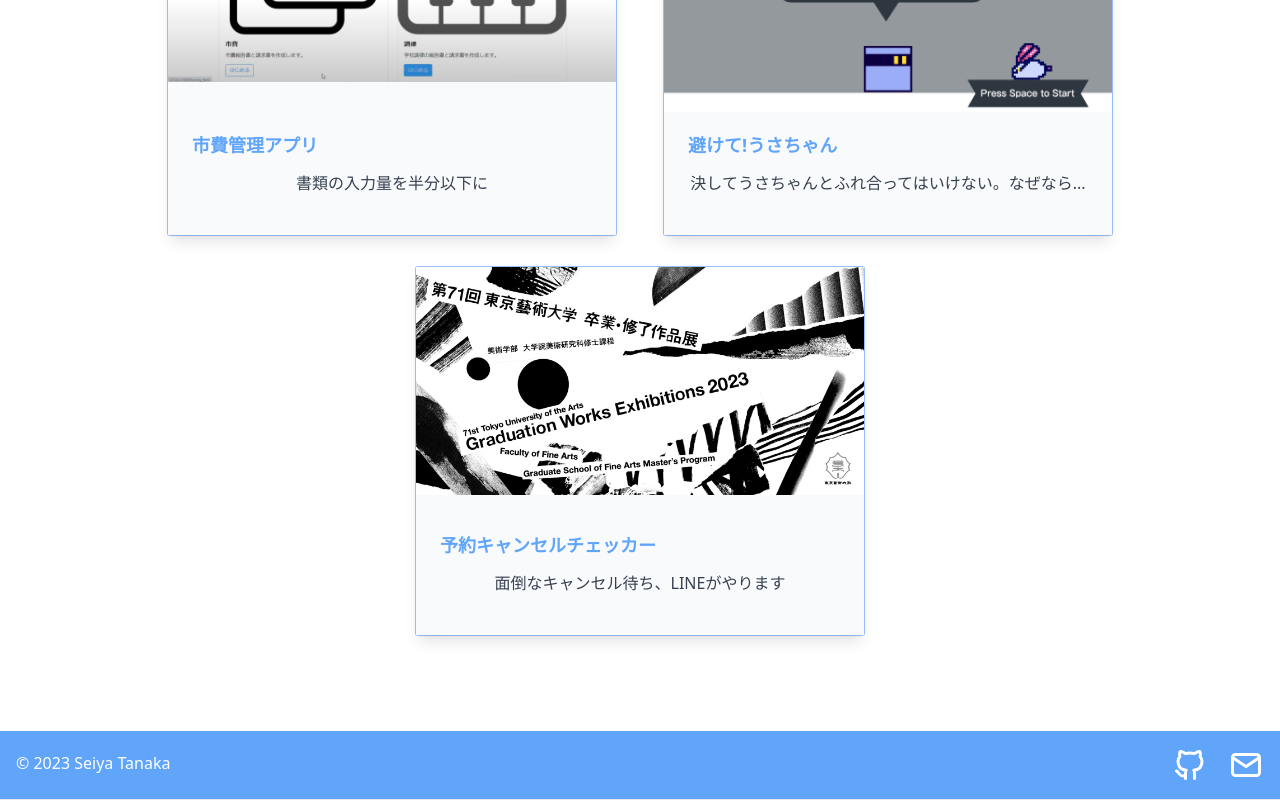
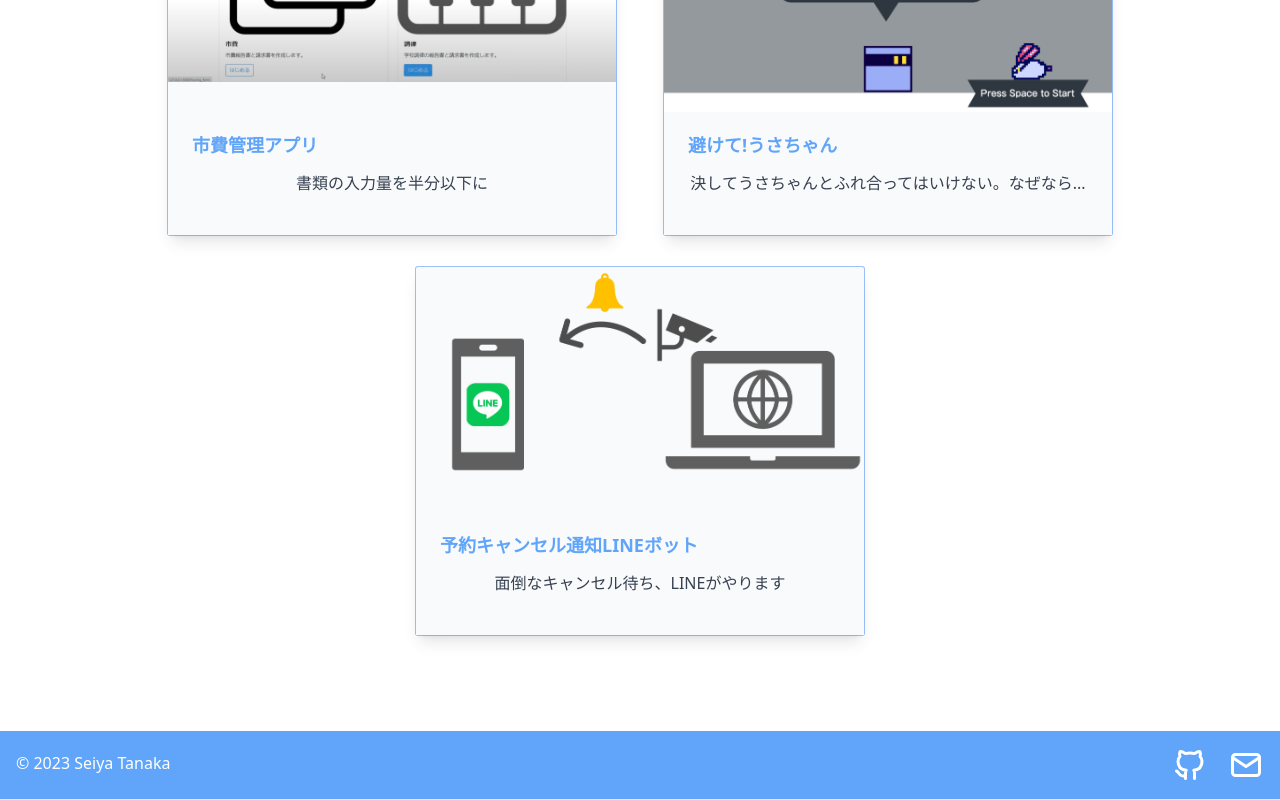
Before and after one commit to seiya-lab/seiya-react-tailwindcss-portfolio, a React (Vite) app: page / in a window 1280 px wide. Shown: the part 1988-2788 px from the top of the page. Built offline with nearby package versions, Linux system fonts and the light colour scheme.

Commit message:
feat: キャンセルチェッカーの修正

```diff
--- a/src/components/contents/CardCancelChecker.jsx
+++ b/src/components/contents/CardCancelChecker.jsx
@@ -6,7 +6,7 @@ const path = "./contentfigs/CardCancelChecker/";
 const CardCancelChecker = () => {
   return (
     <Modal
-      title={"予約キャンセルチェッカー"}
+      title={"予約キャンセル通知LINEボット"}
       subtitle={"面倒なキャンセル待ち、LINEがやります"}
       date={"Jan.2023"}
       thumbnail={path + "thumbnail.png"}
@@ -14,7 +14,7 @@ const CardCancelChecker = () => {
         "　予約のキャンセルが出たときに、LINEが通知をしてくれるサービスです。行きたかった美術館が、予約開始5分でチケットが売り切れてしまったため、アプリの作成を決意しました。結果、友人と自分のチケットを2日分を2枚ずつ、合計4枚取ることができました。"
       }
       skills={"Python"}
-      // links={<ButtonGithub link={"https://github.com/seiya-lab/geidai_reserve"}/>}
+      links={<ButtonGithub link={"https://github.com/seiya-lab/geidai_reserve"}/>}
       imgPaths={[
         path + "thumbnail.png",
         path + "contents2.jpeg",
```
Also changed, not shown: public/contentfigs/CardCancelChecker/thumbnail.png.
